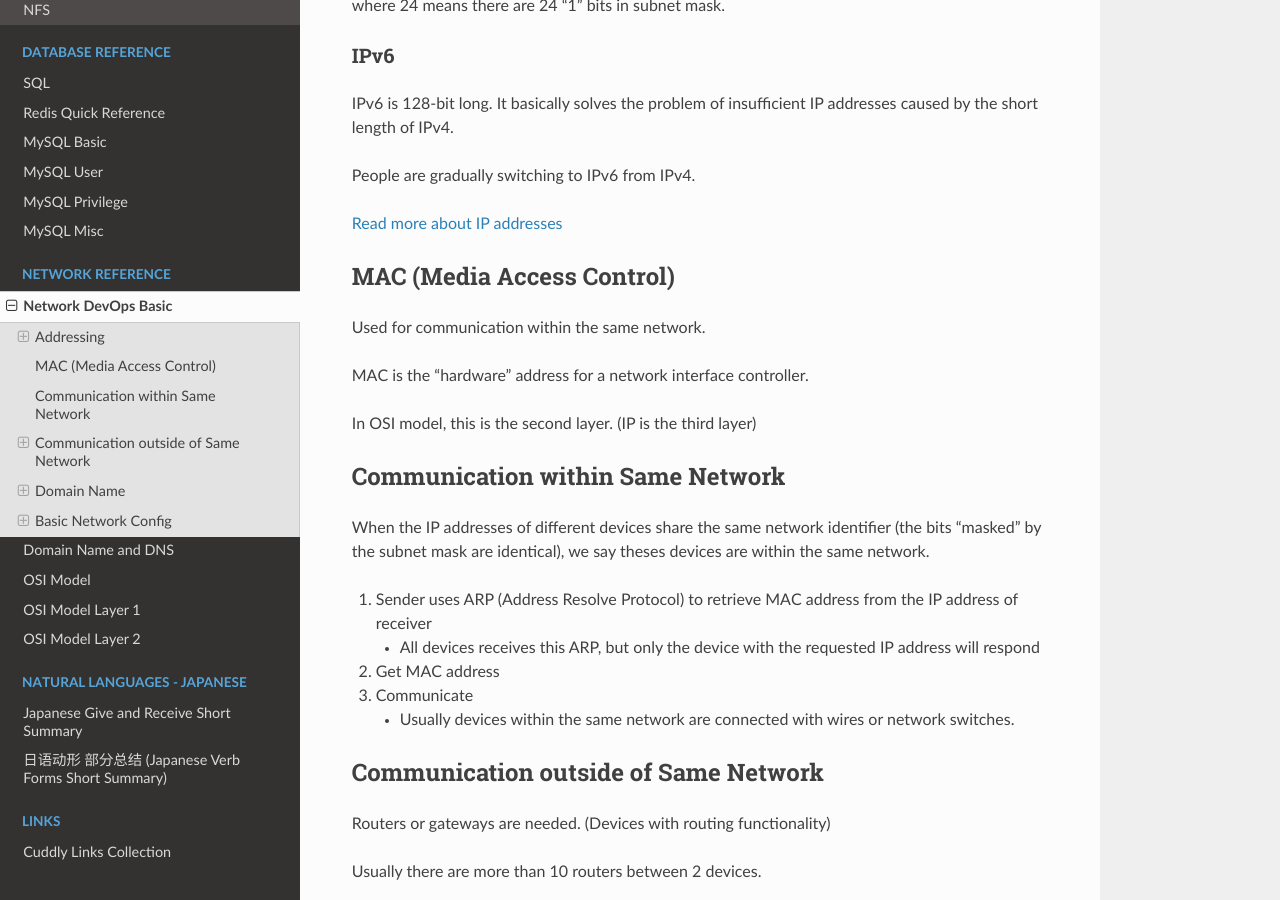
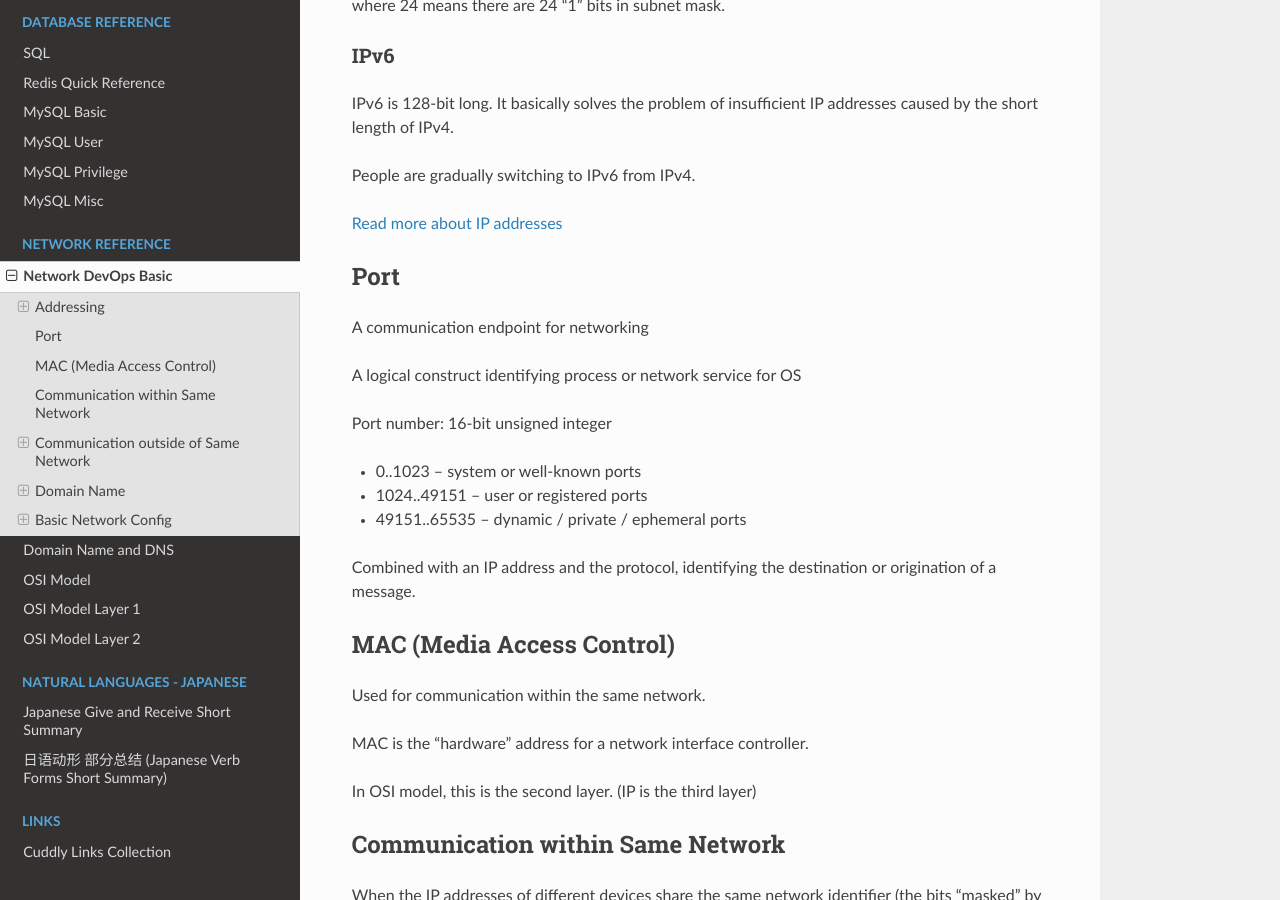
Before and after one commit to snowme34/snowme34.com, a Sphinx documentation site: the page built from docs/source/reference/network/network-devops-basic.md, in a window 1280 px wide and 900 px high, scrolled down 1398 px. Built offline with Sphinx 7.4.7 and the Read the Docs theme 2.0.0, drawn with Linux system fonts in a browser that asks for light colours.

Commit message:
update network basic: add brief about port

```diff
--- a/docs/source/reference/network/network-devops-basic.md
+++ b/docs/source/reference/network/network-devops-basic.md
@@ -64,6 +64,21 @@ IPv6 is 128-bit long. It basically solves the problem of insufficient IP address
 People are gradually switching to IPv6 from IPv4.
 
 [Read more about IP addresses](https://www.cisco.com/c/en/us/about/press/internet-protocol-journal/back-issues/table-contents-12/ip-addresses.html)
+
+## Port
+
+A communication endpoint for networking
+
+A logical construct identifying process or network service for OS
+
+Port number: 16-bit unsigned integer
+
+* 0..1023      – system or well-known ports
+* 1024..49151  – user or registered ports
+* 49151..65535 – dynamic / private / ephemeral ports
+
+Combined with an IP address and the protocol,
+identifying the destination or origination of a message.
 
 ## MAC (Media Access Control)
 
```
